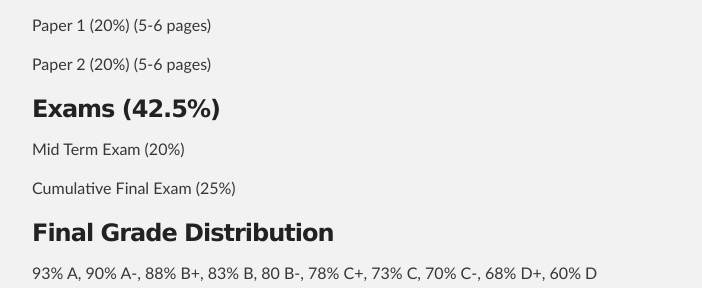
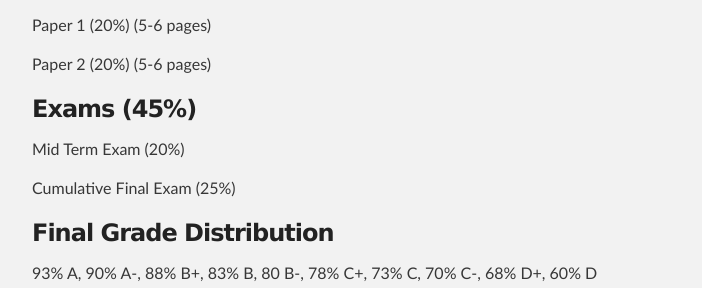
Before and after one commit to jeffreycwitt/jeffreycwitt.github.io, a Jekyll site: the page built from teaching/MedievalWorld.html, in a window 1280 px wide and 900 px high, scrolled down 2780 px. Shown: the part 165-453 px from the top of the window, without its empty margins (288-990 px from the left). Built offline with Jekyll 4.4.1, drawn with Linux system fonts in a browser that asks for light colours.

Commit message:
syllabus update

```diff
--- a/teaching/MedievalWorld.html
+++ b/teaching/MedievalWorld.html
@@ -194,7 +194,7 @@ title:  Medieval World
 
          <div id="exams">
 
-            <h3 id="">Exams (42.5%)</h3>
+            <h3 id="">Exams (45%)</h3>
 
             <p>Mid Term Exam (20%)</p>
 
```
